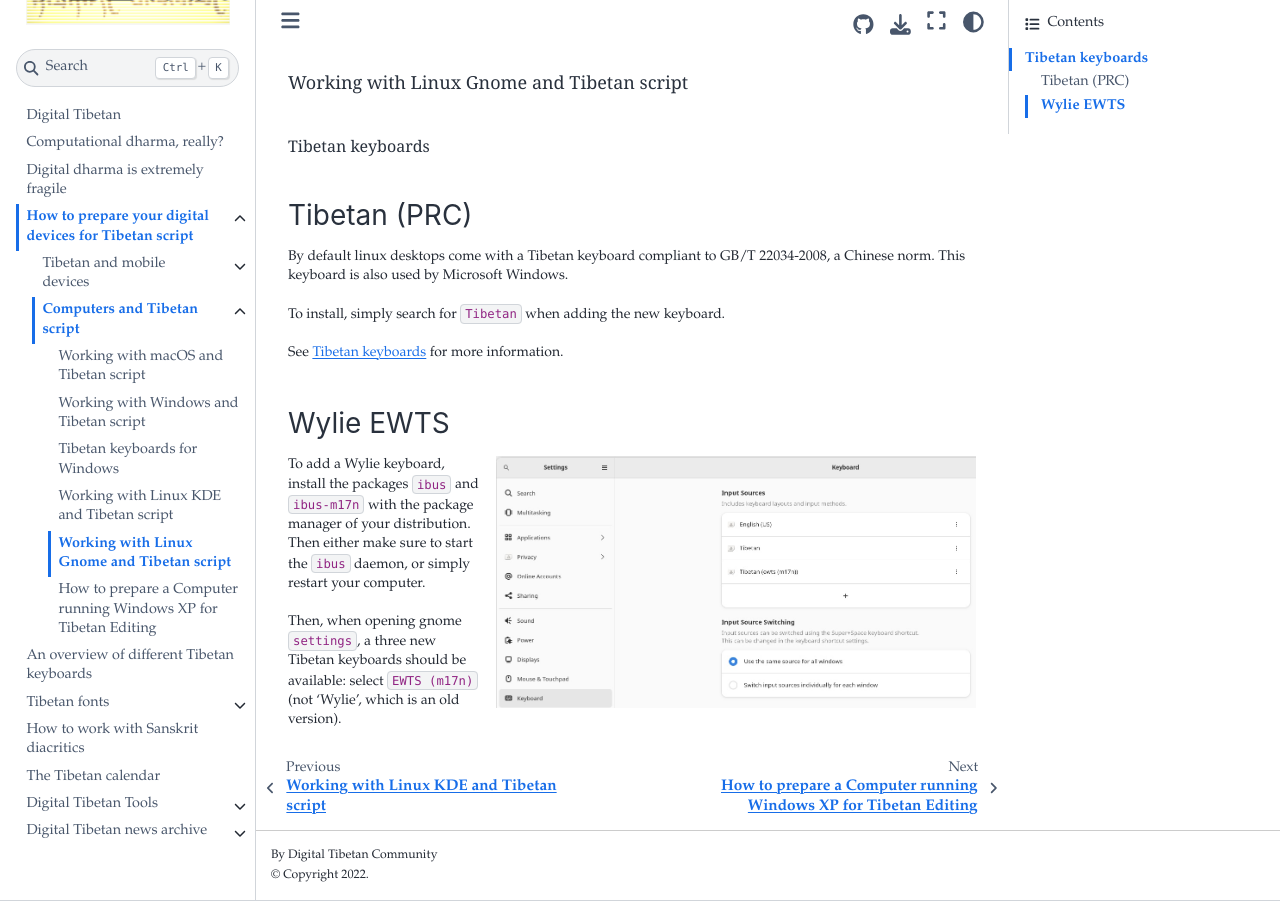
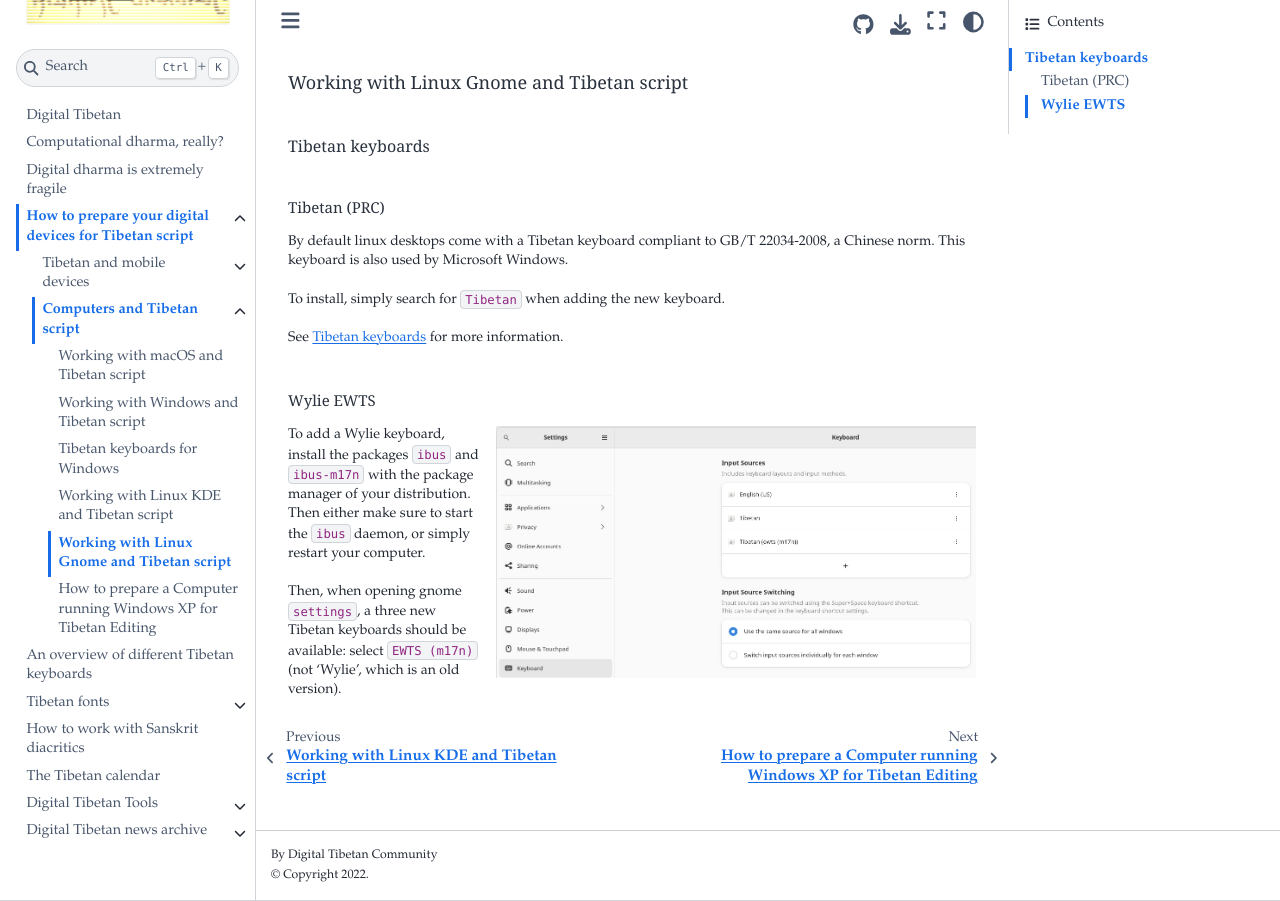
Before and after one commit to DigitalTibetan/DigitalTibetan, a Jupyter Book: the page built from docs/computers_linux_gnome.md, in a window 1280 px wide. Built offline with Jupyter Book 1.0.4 settings and Sphinx 7.4.7 and the Sphinx Book theme 1.1.4, drawn with Linux system fonts in a browser that asks for light colours.

Commit message:
more headers

```diff
--- a/_static/mod.css
+++ b/_static/mod.css
@@ -14,3 +14,20 @@ h2 {
     font-family: Georgia, "Times New Roman", Times, serif;
     font-size: 16px;
 }
+
+h3 {
+    font-family: Georgia, "Times New Roman", Times, serif;
+    font-size: 15px;
+}
+h4 {
+    font-family: Georgia, "Times New Roman", Times, serif;
+    font-size: 14px;
+}
+h5 {
+    font-family: Georgia, "Times New Roman", Times, serif;
+    font-size: 14px;
+}
+h6 {
+    font-family: Georgia, "Times New Roman", Times, serif;
+    font-size: 14px;
+}
```
